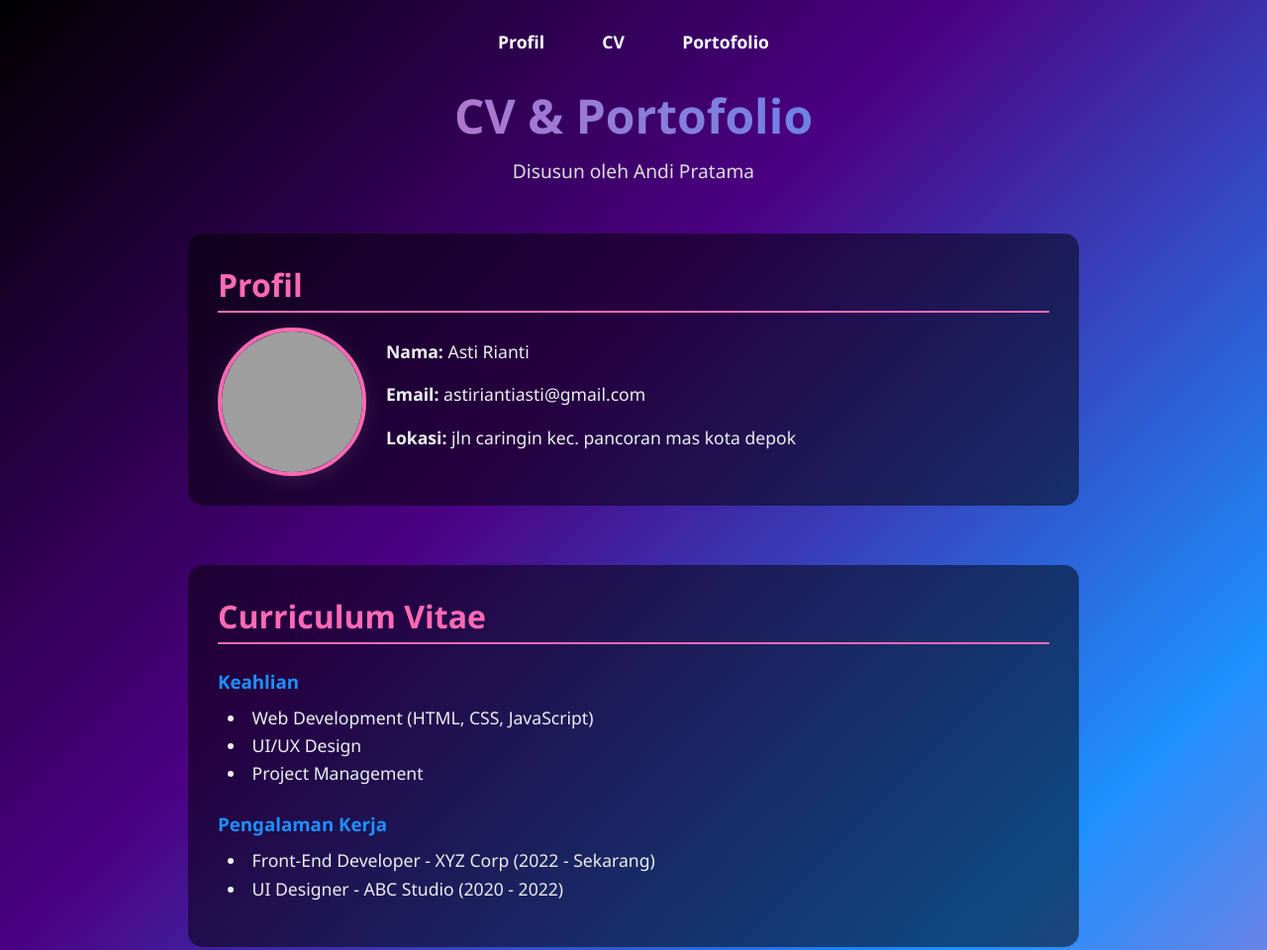
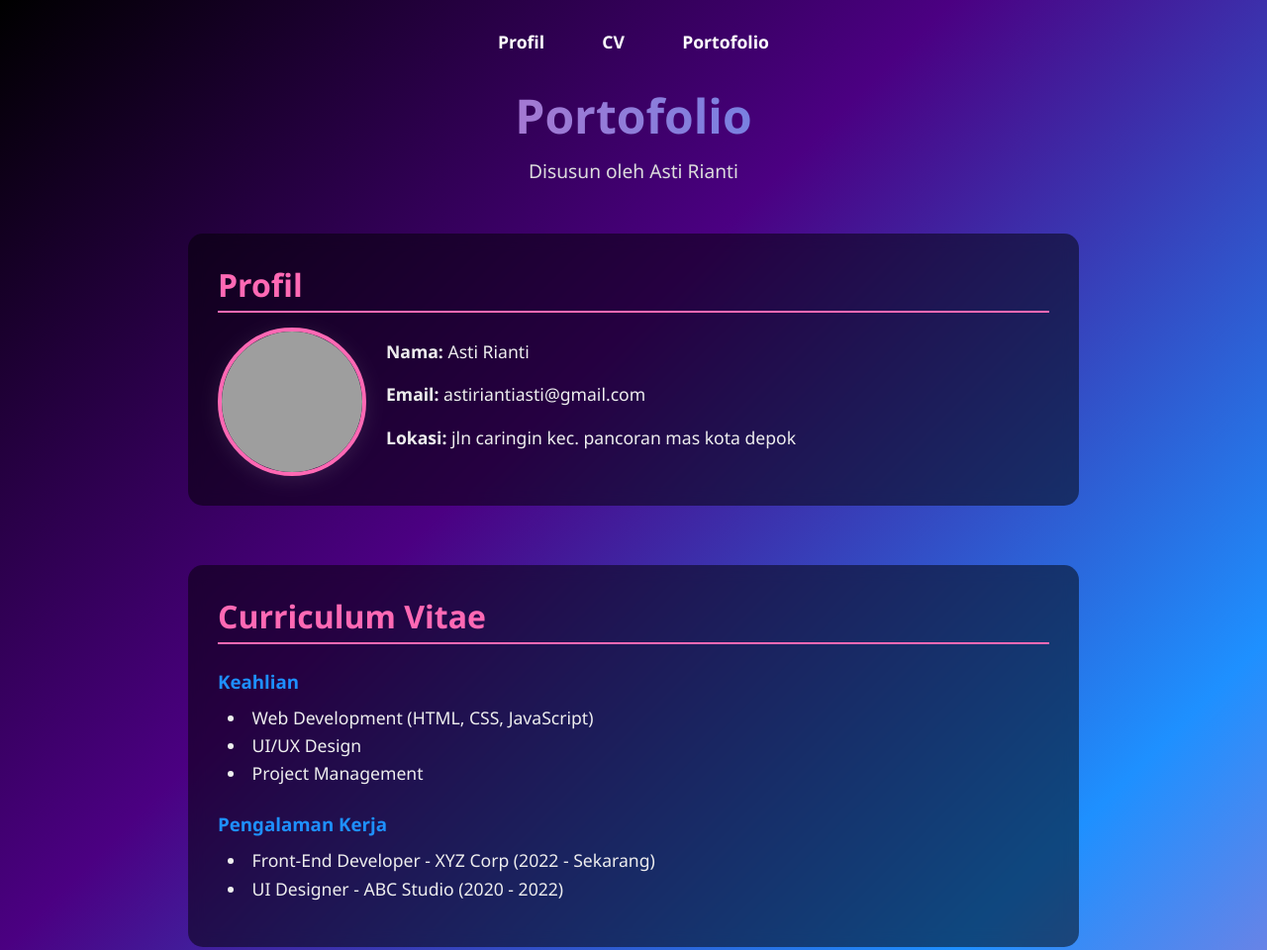
Before and after one commit to astirianti/asti.github.io, a plain HTML site: page index.html in a window 1280 px wide. Shown: the top 960 px of the page at 99% size. Drawn offline with Linux system fonts and the light colour scheme; grey boxes are pictures that could not be loaded.

Commit message:
Update index.html

```diff
--- a/index.html
+++ b/index.html
@@ -15,8 +15,8 @@
   </nav>
 
   <header>
-    <h1>CV & Portofolio</h1>
-    <p>Disusun oleh Andi Pratama</p>
+    <h1>Portofolio</h1>
+    <p>Disusun oleh Asti Rianti</p>
   </header>
 
   <main>
```
